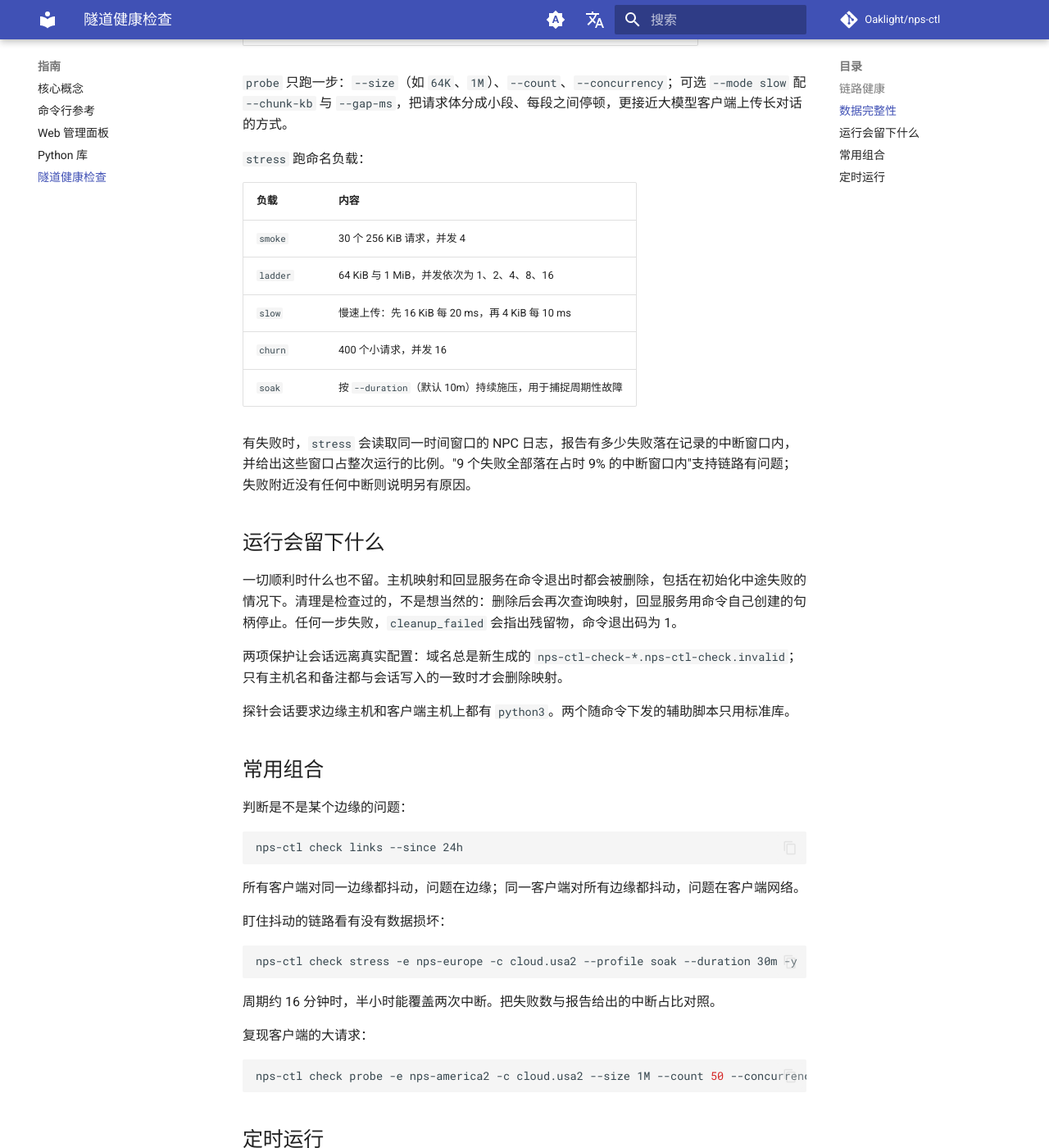
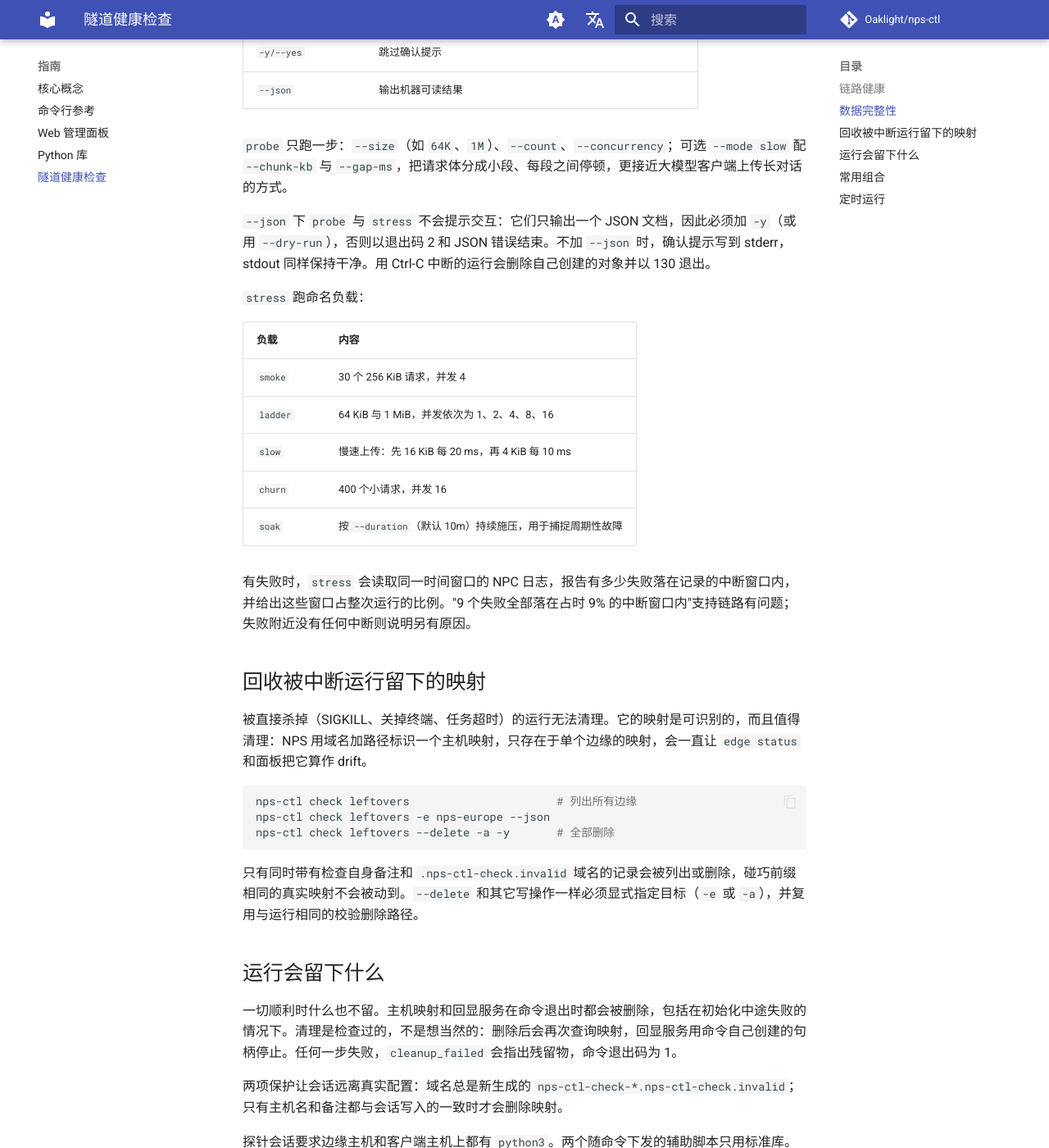
Before and after one commit to Oaklight/nps-ctl, an MkDocs documentation site: the page built from docs/guides/checks.md, in a window 1280 px wide and 1400 px high, scrolled down 2131 px. Shown: the whole window at 82% size. Built offline with MkDocs 1.6.1 and Material for MkDocs 9.7.7, drawn with Linux system fonts in a browser that asks for light colours; comment, search, counter and statistics services are not loaded; some of the changed text lies outside the part shown.

Commit message:
docs: 记录 check leftovers、按桥接归属断连与 JSON 输出规则

````diff
--- a/docs/guides/checks.md
+++ b/docs/guides/checks.md
@@ -28,7 +28,7 @@
 | Down | 窗口内处于中断状态的比例 |
 | Period | 中断开始时间的间隔中位数；至少 60% 的间隔落在中位数 15% 以内时标 `*` |
 
-一次 ping 超时开启的一段中断，起点是最后一个被回应的 ping，而不是 NPC 发现问题的时刻。超时行本身不带服务器信息，它所属的边缘由随后的 `Start server` 行给出。中断在下一次 `Successful connection` 结束。因此一条"中断占 5%"的链路，日志粗看可能完全正常。
+一次 ping 超时开启的一段中断，起点是最后一个被回应的 ping，而不是 NPC 发现问题的时刻。客户端同时连接多个边缘、本机网络一起抖动时，每条桥接各自保留自己的中断，事件按最先开启的顺序配对，不会合并。断连所指的服务器与任何已配置桥接都不匹配时（例如改了桥接端口，或客户端配置漂移），会报告为 `outages_unattributed`，而不是从所有行里消失。超时行本身不带服务器信息，它所属的边缘由随后的 `Start server` 行给出。中断在下一次 `Successful connection` 结束。因此一条"中断占 5%"的链路，日志粗看可能完全正常。
 
 退出码为 1 的情况：链路断开、客户端连不上、或者窗口内抖动三次以上。加 `--fail-on error` 可以忽略警告。
 
@@ -69,6 +69,8 @@
 
 `probe` 只跑一步：`--size`（如 `64K`、`1M`）、`--count`、`--concurrency`；可选 `--mode slow` 配 `--chunk-kb` 与 `--gap-ms`，把请求体分成小段、每段之间停顿，更接近大模型客户端上传长对话的方式。
 
+`--json` 下 `probe` 与 `stress` 不会提示交互：它们只输出一个 JSON 文档，因此必须加 `-y`（或用 `--dry-run`），否则以退出码 2 和 JSON 错误结束。不加 `--json` 时，确认提示写到 stderr，stdout 同样保持干净。用 Ctrl-C 中断的运行会删除自己创建的对象并以 130 退出。
+
 `stress` 跑命名负载：
 
 | 负载 | 内容 |
@@ -80,6 +82,18 @@
 | `soak` | 按 `--duration`（默认 10m）持续施压，用于捕捉周期性故障 |
 
 有失败时，`stress` 会读取同一时间窗口的 NPC 日志，报告有多少失败落在记录的中断窗口内，并给出这些窗口占整次运行的比例。"9 个失败全部落在占时 9% 的中断窗口内"支持链路有问题；失败附近没有任何中断则说明另有原因。
+
+## 回收被中断运行留下的映射
+
+被直接杀掉（SIGKILL、关掉终端、任务超时）的运行无法清理。它的映射是可识别的，而且值得清理：NPS 用域名加路径标识一个主机映射，只存在于单个边缘的映射，会一直让 `edge status` 和面板把它算作 drift。
+
+```bash
+nps-ctl check leftovers                      # 列出所有边缘
+nps-ctl check leftovers -e nps-europe --json
+nps-ctl check leftovers --delete -a -y       # 全部删除
+```
+
+只有同时带有检查自身备注和 `.nps-ctl-check.invalid` 域名的记录会被列出或删除，碰巧前缀相同的真实映射不会被动到。`--delete` 和其它写操作一样必须显式指定目标（`-e` 或 `-a`），并复用与运行相同的校验删除路径。
 
 ## 运行会留下什么
 
````
Also changed, not shown: docs/changelog.md (+10 -0 lines), docs/reference/cli-flags.md (+2 -1 lines).
